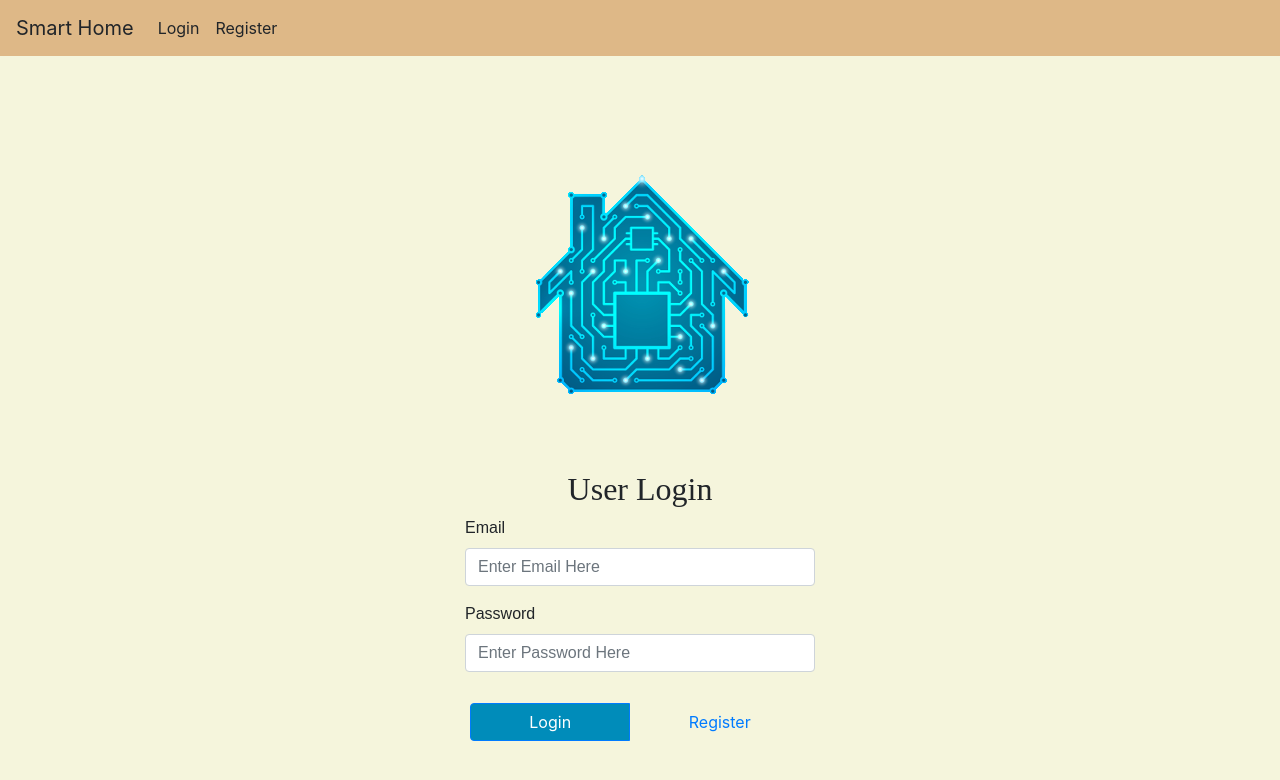
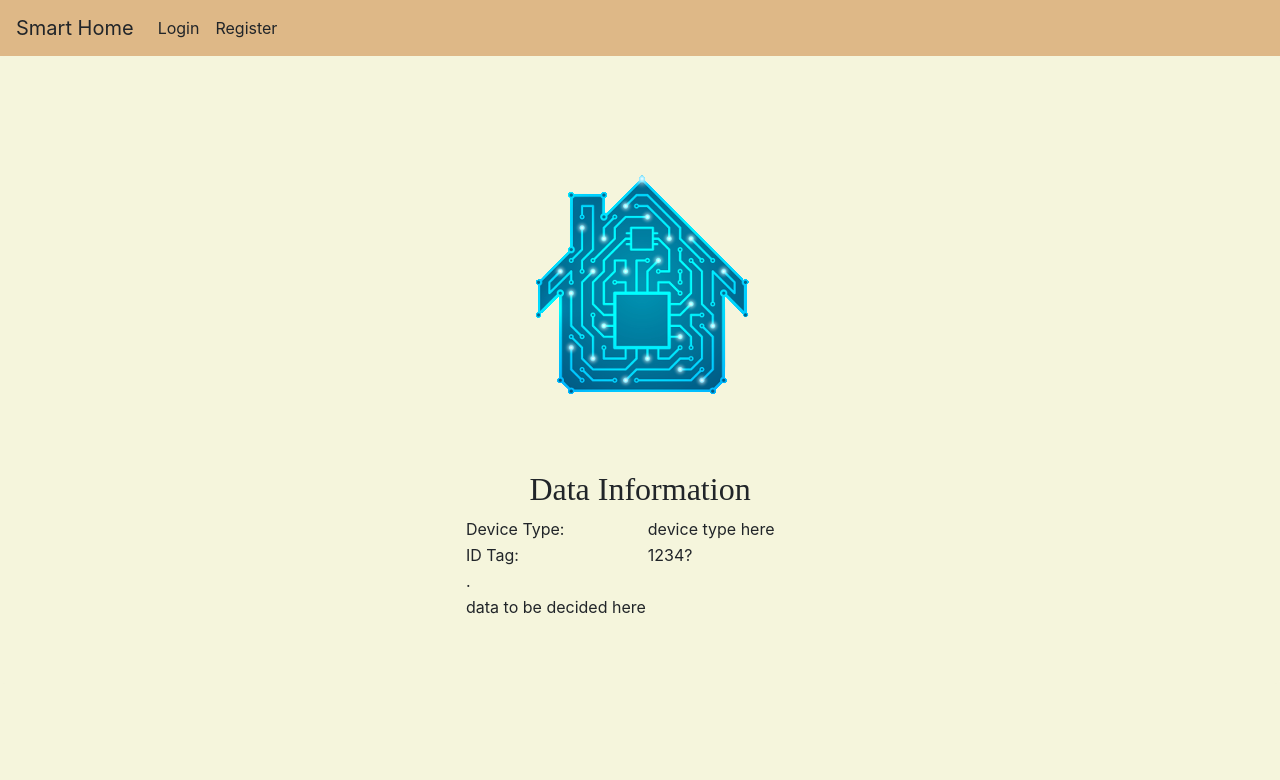
Before and after one commit to AdrianDoran/Project_Smart_Home, an Angular app in the folder web/app/: page /devicelist in a window 1280 px wide. Before the commit this address led to /login. Shown: the top 780 px of the page. Built offline with nearby package versions, Linux system fonts and the light colour scheme.

Commit message:
FEATURE: Selected Device List (Unfinished)

```diff
--- a/web/app/src/app/adddevice/add.device.component.ts
+++ b/web/app/src/app/adddevice/add.device.component.ts
@@ -49,7 +49,5 @@ export class AddDeviceComponent implements OnInit {
         this.loading = false;
       }
     )
-
   }
-
 }
--- a/web/app/src/app/app-routing.module.ts
+++ b/web/app/src/app/app-routing.module.ts
@@ -7,6 +7,7 @@ import { LoginComponent } from './login/login.component';
 import { RegisterComponent } from './register/register.component';
 import { HomeComponent } from './home/home.component';
 import { AddDeviceComponent } from './adddevice/add.device.component';
+import { DeviceListComponent } from './devicelist/device.list.component';
 
 
 const routes: Routes = [
@@ -23,6 +24,10 @@ const routes: Routes = [
     path: 'adddevice',
     component: AddDeviceComponent
   },
+  {
+    path: 'devicelist',
+    component: DeviceListComponent
+  },
 
   { path: '**', redirectTo: '' }
 
--- /dev/null
+++ b/web/app/src/app/devicelist/device.list.component.html
@@ -0,0 +1,30 @@
+<!DOCTYPE html>
+
+<!-- h3 to display selected devices name -->
+<h3><!--{{userDevice.name}}--> Data Information</h3>
+
+<div>
+    <table>
+        <tr>
+            <!-- device type imported here -->
+            <td>Device Type:</td>
+            <td>device type here</td>
+        </tr>
+            <!-- deviceId imported here -->
+        <tr>
+            <td>ID Tag:</td>
+            <td>1234?</td>
+        </tr>
+        <tr>
+            <td>.</td>
+        </tr>
+            <!-- undecided data input here -->
+            <!-- data to be put here can be:
+                - RFID chipId with datetime logs of when it was 'tapped' or if the tag is logged in or out
+                - Both RFID chipId and logs can be for loops that populate -->
+        <tr>
+            <td>data to be decided here</td>
+        </tr>
+        <!-- possible delete data or device can be implemented at the end of this page -->
+    </table>
+</div>
--- /dev/null
+++ b/web/app/src/app/devicelist/device.list.component.ts
@@ -0,0 +1,26 @@
+import { Component, OnInit } from '@angular/core';
+import { FormBuilder, FormGroup, Validators } from '@angular/forms';
+import { Router } from '@angular/router';
+import { ToastrService } from 'ngx-toastr';
+import { DeviceService } from '../_services/device.service';
+@Component({
+    selector: 'app-devicelist',
+    templateUrl: './device.list.component.html'
+})
+export class DeviceListComponent implements OnInit {
+    public userDevices;
+    public currentUser; // Possibly display we are still logged?
+    constructor(
+        private router: Router,
+        private deviceService: DeviceService,
+        private toastr: ToastrService
+    ) {
+        // Possibly use the stored device we want instead of using the whole set of devices.
+        this.userDevices = localStorage.getItem('userDevices') ? JSON.parse(localStorage.getItem('userDevices')) : '';
+        this.currentUser = JSON.parse(localStorage.getItem('currentUser'))
+    }
+
+    ngOnInit() {
+        // toastr service that brings in the information of that device
+    }
+}
--- a/web/app/src/app/home/home.component.html
+++ b/web/app/src/app/home/home.component.html
@@ -3,13 +3,11 @@
     <h1>Welcome {{currentUser.firstName}}!</h1>
     <p>Select a device below that you would like to view</p>
     <div>
-        <h1>Current Devices</h1>
-        <!-- https://stackoverflow.com/questions/48021514/how-to-print-angular-object-in-angular-4 -->
-        <!-- Thinking we need to work on the styling here for good presentation of user devices, and their data (maybe a dropdown?)-->
+        <h2>Current Devices</h2>
         <div class="btn-group">
             <table>
                 <tr *ngFor="let userDevices of userDevices">
-                    <button class="btn btn-devices"> {{userDevices.name}}</button>
+                    <button class="btn btn-devices" routerLink="/devicelist">{{userDevices.name}}</button>
                 </tr>
             </table>
         </div>
--- a/web/app/src/app/home/home.component.ts
+++ b/web/app/src/app/home/home.component.ts
@@ -11,10 +11,9 @@ import { AuthenticationService } from '../_services';
 })
 export class HomeComponent implements OnInit {
   public currentUser;
-  // Need to make a get request to the api to receive device data.
   public userDevices;
   constructor(
-    private formBuilder: FormBuilder,
+      private formBuilder: FormBuilder,
       private route: ActivatedRoute,
       private router: Router,
       private authenticationService : AuthenticationService,
--- a/web/app/src/styles.css
+++ b/web/app/src/styles.css
@@ -3,6 +3,13 @@
 h1 {
     font-family: "Arial Narrow Bold";
     font-size: 200%;
+    text-align: center;
+}
+
+h2 {
+    font-family: "Arial Narrow Bold";
+    font-style: italic;
+    font-size: 150%;
     text-align: center;
 }
 
```
Also changed, not shown: web/app/src/app/app.module.ts (+4 -3 lines), 1 other file (tests, documents, lock files or other folders).
